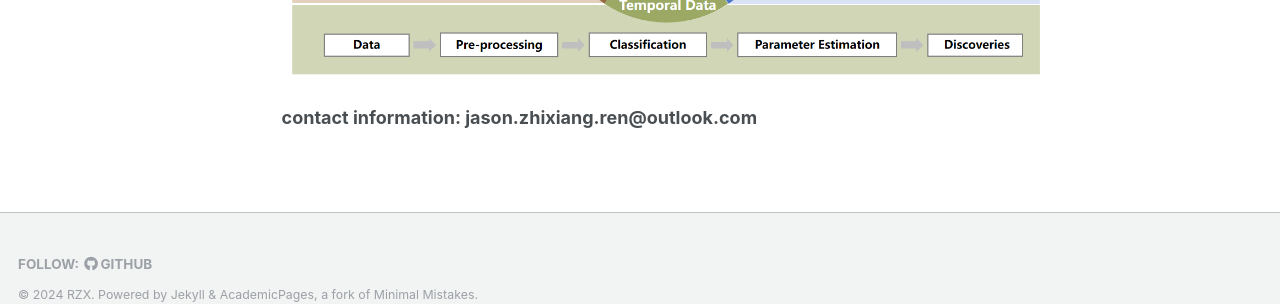
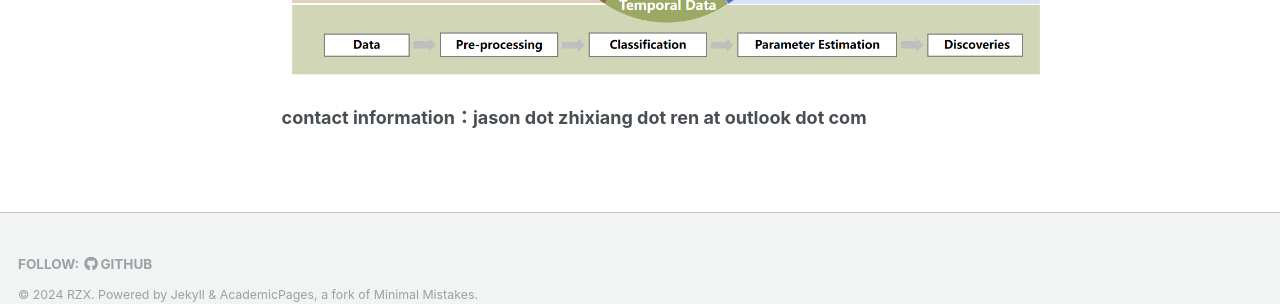
Before and after one commit to zhixiang-ren/zhixiang-ren.github.io, a Jekyll site: the page built from _pages/about.html, in a window 1280 px wide and 1332 px high. Shown: the part 991-1295 px from the top of the window. Built offline with Jekyll 4.4.1, drawn with Linux system fonts in a browser that asks for light colours; some web fonts are replaced.

Commit message:
Update about.html

```diff
--- a/_pages/about.html
+++ b/_pages/about.html
@@ -28,7 +28,7 @@ redirect_from:
 </div>
 
 <h3 style="text-align:justify;">
-  <p>contact information: jason.zhixiang.ren@outlook.com</p>
+  <p>contact information：jason dot zhixiang dot ren at outlook dot com</p>
 </h3>
 
 <!-- <h2>Group Members</h2>
```
